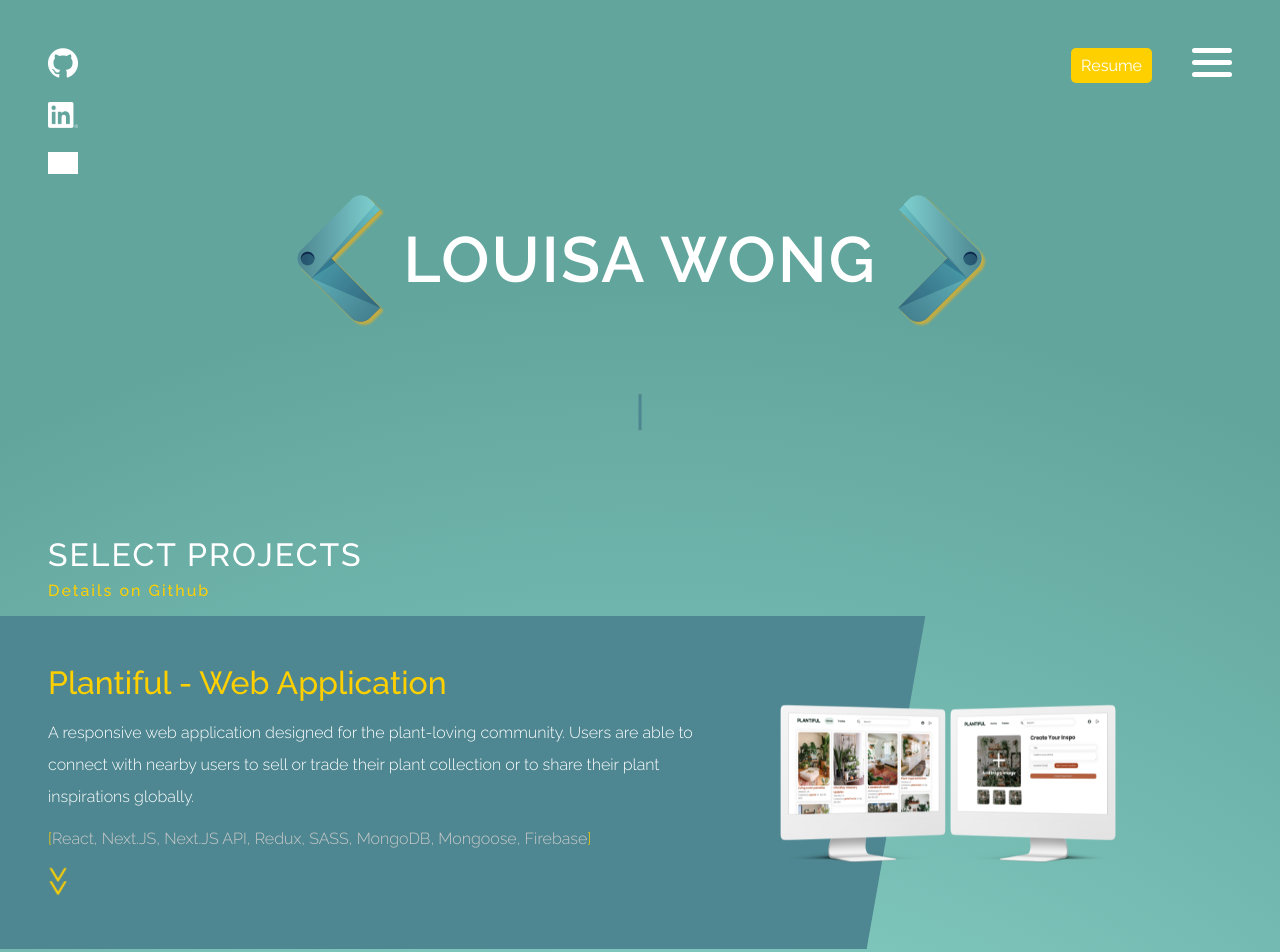
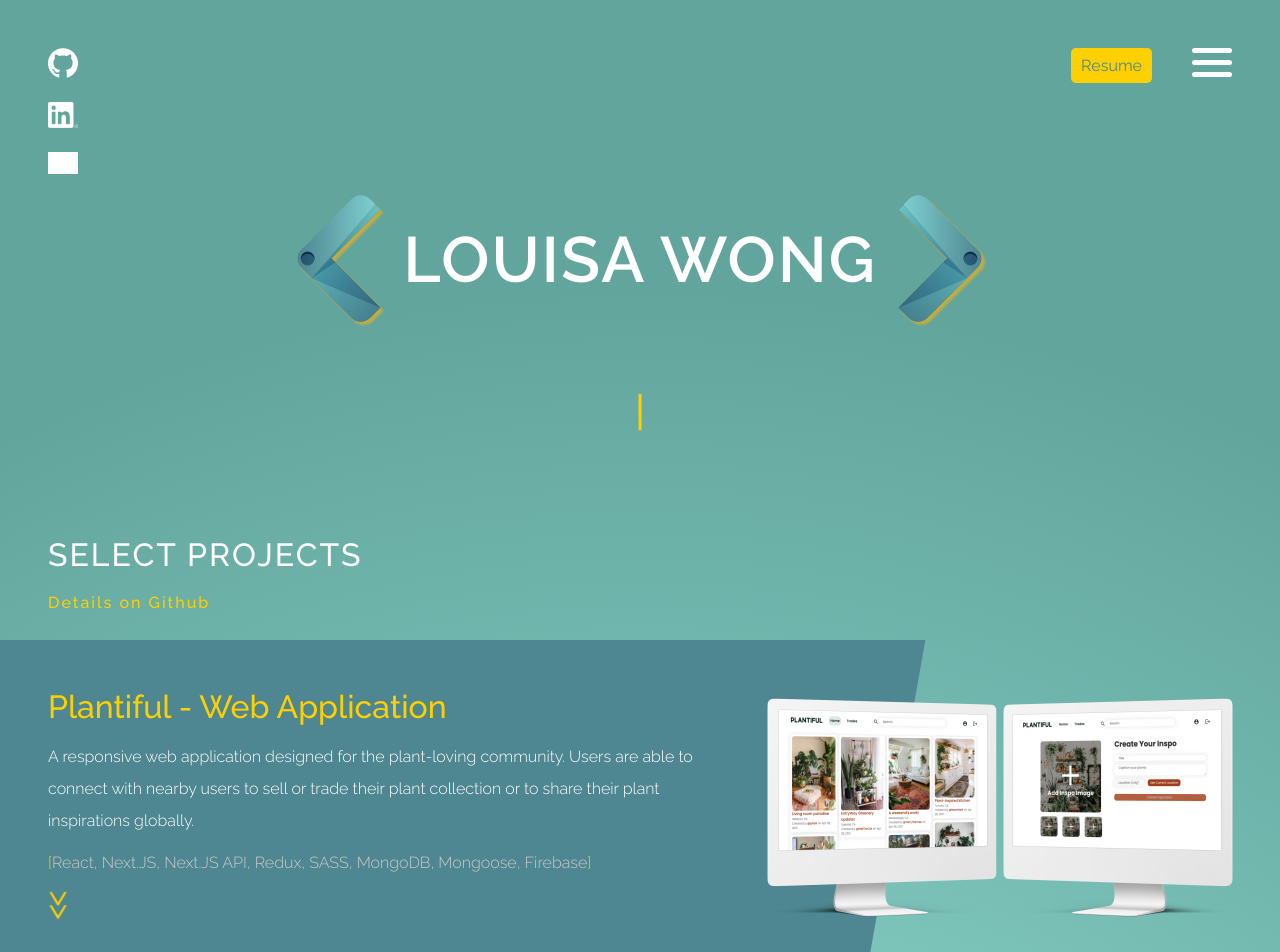
Before and after one commit to louisawong/portfolio, a Next.js app: page / in a window 1280 px wide. Shown: the top 952 px of the page. Built offline with nearby package versions, Linux system fonts and the light colour scheme; grey boxes are pictures that could not be loaded; a web font is replaced by a local one.

Commit message:
centered mock images

```diff
--- a/pages/index.js
+++ b/pages/index.js
@@ -197,7 +197,10 @@ export default function Home() {
                 <p className="project_left_tech"><span className="yellow">[</span>React, Next.JS, Next.JS API, Redux, SASS, MongoDB, Mongoose, Firebase<span className="yellow">]</span></p>
                 <div className="project_left_arrow bounce" onClick={()=>detailHandler("plantiful")}>>></div>
               </div>
+              <div className="project_mock_wrapper">
               <img className="project_left_mock" src="./images/mock_plantiful.png" />
+
+              </div>
             </div>
             <div className="project_left_detail" id="detail_plantiful">
             <div className="project_detail_exit" onClick={()=>detailHandler("plantiful")}>X</div>
@@ -225,7 +228,9 @@ export default function Home() {
             </div>
 
              <div className="project_right_wrapper gap">
+             <div className="project_mock_wrapper">
               <img className="project_left_mock" src="./images/mock_fitome.png" />
+              </div>
               <div className="project_right">
                 <h1 className="project_left_title">Fitome – Progressive Web Application</h1>
                 <p className="project_left_info">A  management tool for personal trainers to connect with their clients during the pandemic and even afterwards. A tool for personal trainers to assign workout regimens and to schedule video calls for workouts and checkups with their clients directly on the app. Clients are able to view workouts and join their scheduled video calls on the client-side application.</p>
@@ -280,7 +285,9 @@ export default function Home() {
                 <p className="project_left_tech"><span className="yellow">[</span>TypeScript, Jest, React Testing Library, SuperTest, React, Next.JS, Express, MongoDB, Mongoose, Firebase<span className="yellow">]</span></p>
                 <div className="project_left_arrow bounce" onClick={()=>detailHandler("cardshare")}>>></div>
               </div>
-              <img className="project_left_mock" src="./images/mock_cardshare.png"  />
+              <div className="project_mock_wrapper">
+                <img className="project_left_mock" src="./images/mock_cardshare.png"  />
+              </div>
             </div>
             <div className="project_left_detail" id="detail_cardshare">
             <div className="project_detail_exit" onClick={()=>detailHandler("cardshare")}>X</div>
--- a/styles/globals.css
+++ b/styles/globals.css
@@ -61,7 +61,7 @@ li {
 }
 
 .section_subtitle {
-  padding-left: 6vh;
+  padding: 12px 6vh 12px 6vh;
   width: 100vw;
   font-weight: 500;
   letter-spacing: 2px;
@@ -73,7 +73,8 @@ li {
 
 .button {
   background: var(--accent_blue);
-  color: white;
+  /* color: white; */
+  color: var(--dark);
   padding: 8px 10px;
   border: 0;
   border-radius: 5px;
--- a/styles/hero.css
+++ b/styles/hero.css
@@ -36,7 +36,7 @@
 .cursor {
     font-size: 2.5em;
     font-weight: 500;
-    color: #4e8791;
+    color: var(--accent_blue);
     /* color: rgb(204, 204, 204); */
 }
 
--- a/styles/project.css
+++ b/styles/project.css
@@ -109,14 +109,23 @@
 }
 
 .project_left_mock {
-    height: 30vw;
-    max-height: 180px;
+    height: 100%;
+    max-height: 250px;
+}
+
+.project_mock_wrapper {
+    width: 40vw;
+    height: 100%;
     z-index: 3;
+    display: flex;
+    align-items: center;
+    justify-content: center;
+    padding-right: 6vh;
 }
 
 .project_left_detail {
     background-color: var(--accent_blue);
-    padding: 3vh;
+    padding: 6vh;
     color: rgb(85, 85, 85);
     width:100vw;
     display: none;
@@ -133,12 +142,12 @@
     list-style:circle;
     text-align: left;
     font-size: 1em;
-    line-height: 1.5em;
+    line-height: 2em;
 }
 
 .project_detail_exit {
     position: absolute;
-    right: 3vh;
+    right: 6vh;
     font-weight: 800;
     color: white;
     font-size: 2em;
```
